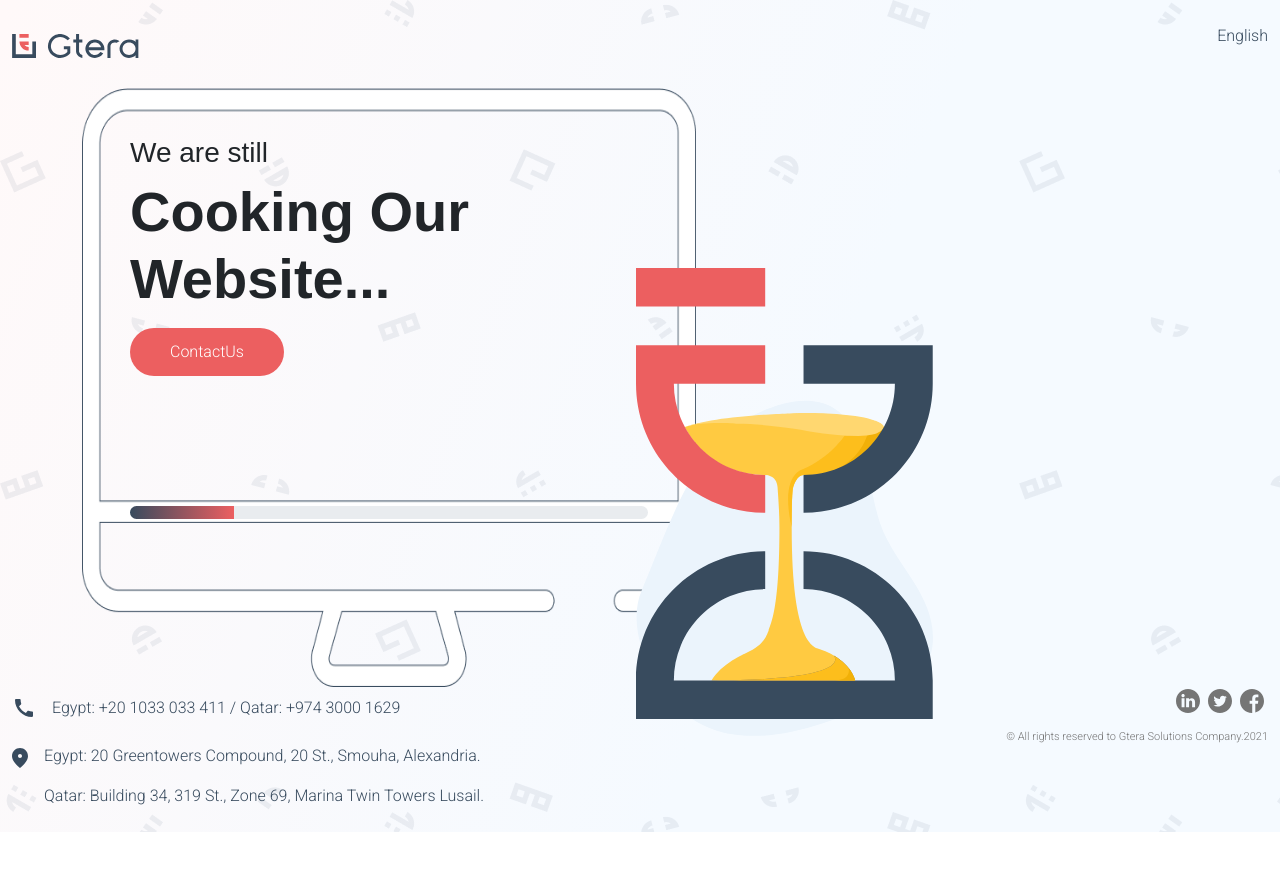
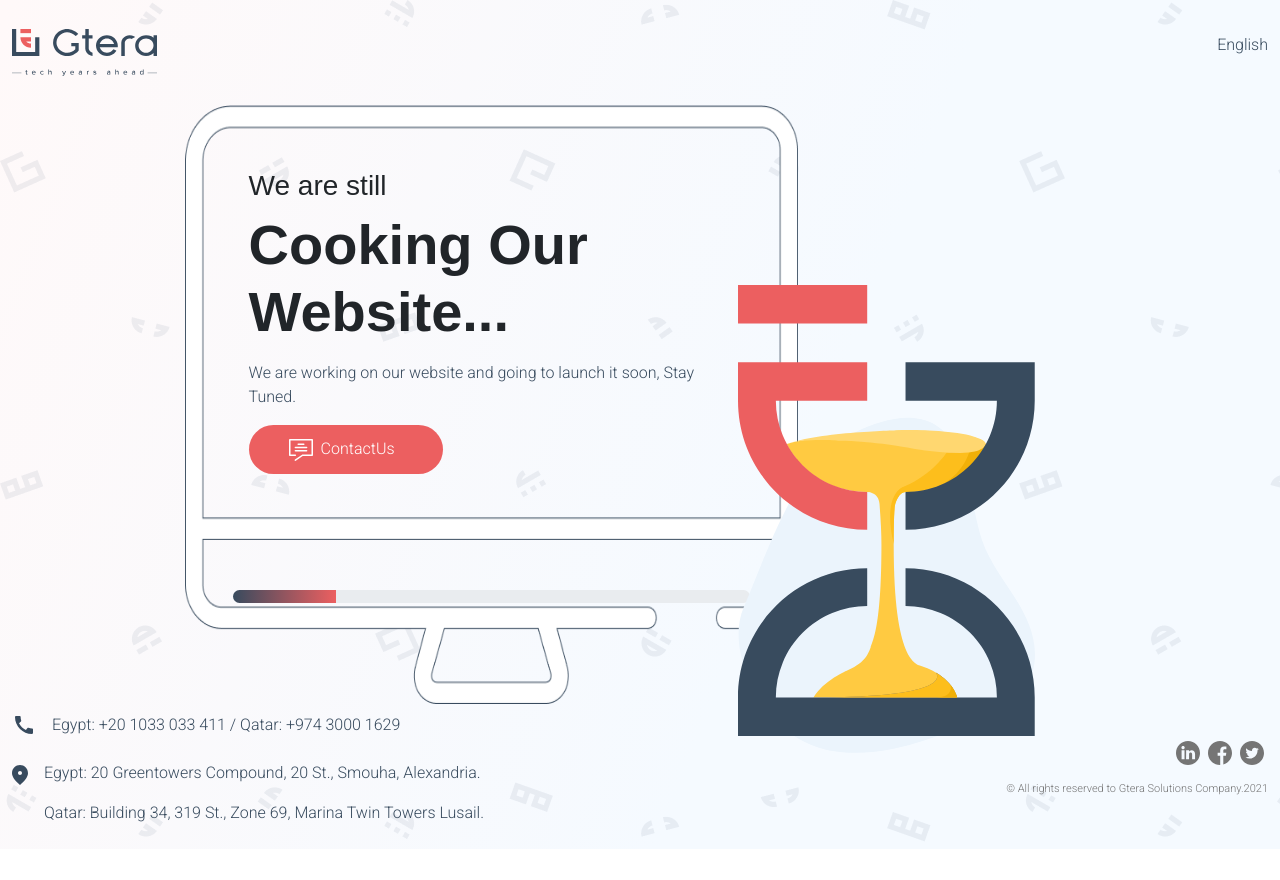
Before and after one commit to mai-mohamed/gtera, a React (Create React App) app: page / in a window 1280 px wide. Shown: the top 880 px of the page. Built offline with nearby package versions, Linux system fonts and the light colour scheme; a web font is replaced by a local one.

Commit message:
enhancing landing design

```diff
--- a/src/Pages/Landing/Footer/Footer.tsx
+++ b/src/Pages/Landing/Footer/Footer.tsx
@@ -10,7 +10,7 @@ import {
 const Footer = ({ intl: { messages } }: any) => {
   return (
     <footer className="container-fluid">
-      <div className="row">
+      <div className="row align-items-center">
         <div className="col-lg-6">
           <div className="d-flex align-items-start my-2">
             <img src={phoneIcon} alt="phone icon" />
@@ -24,19 +24,19 @@ const Footer = ({ intl: { messages } }: any) => {
             </div>
           </div>
         </div>
-        <div className="col-lg-6 text-lg-end text-center">
+        <div className="col-lg-6 text-lg-end">
           <div className="social-media">
             <a href="#" target="_blank" className="mx-1">
               <img src={linkedinIcon} alt="linkedin icon" />
             </a>
             <a href="#" target="_blank" className="mx-1">
+              <img src={facebookIcon} alt="facebook icon" />
+            </a>
+            <a href="#" target="_blank" className="mx-1">
               <img src={twitterIcon} alt="twitter icon" />
             </a>
-            <a href="#" target="_blank" className="mx-1">
-              <img src={facebookIcon} alt="facebook icon" />
-            </a>
           </div>
-          <small className="mt-3 d-block">{messages.landing.copyRights}</small>
+          <small className="my-3 d-block">{messages.landing.copyRights}</small>
         </div>
       </div>
     </footer>
--- a/src/Pages/Landing/Waiting/Waiting.scss
+++ b/src/Pages/Landing/Waiting/Waiting.scss
@@ -1,7 +1,7 @@
 .waiting__wrapper {
   @media (min-width: 590px) {
     .waiting-progress {
-      padding-top: 130px;
+      padding-top: 100px;
     }
   }
   @media (max-width: 590px) {
@@ -33,7 +33,7 @@
       display: none;
     }
   }
-}
+
   .waiting {
     @media (min-width: 590px) {
       background-image: url("./../../../assets/imgs/imac.png");
@@ -53,3 +53,4 @@
       max-width: 400px;
     }
   }
+}
--- a/src/Pages/Landing/Waiting/Waiting.tsx
+++ b/src/Pages/Landing/Waiting/Waiting.tsx
@@ -1,17 +1,20 @@
 import { ProgressBar } from "react-bootstrap";
 import { injectIntl } from "react-intl";
-import { waiting } from "../../../utils/imgs";
+import { messageIcon, waiting } from "../../../utils/imgs";
 import "./Waiting.scss";
 
 const Waiting = ({ intl: { messages } }: any) => {
   return (
-    <div className="container d-flex waiting__wrapper m-auto">
+    <div className="container d-flex waiting__wrapper justify-content-center">
       <div className=" waiting p-5">
-        <div className="waiting-content">
+        <div className="waiting-content p-3">
           <h3>{messages.landing.still}</h3>
           <h1>{messages.landing.cooking}</h1>
           <p className="my-3">{messages.landing.stayTuned}</p>
-          <button className="primary-btn">{messages.buttons.contact}</button>
+          <button className="primary-btn">
+            <img src={messageIcon} alt="message icon" />
+            <span className="mx-2">{messages.buttons.contact}</span>
+          </button>
         </div>
         <div className="waiting-progress">
           <ProgressBar now={20} />
--- a/src/assets/imgs/imgs.ts
+++ b/src/assets/imgs/imgs.ts
@@ -2,6 +2,7 @@ import locationIcon from "./location.svg";
 import facebookIcon from "./facebook.svg";
 import linkedinIcon from "./linkedin.svg";
 import twitterIcon from "./twitter.svg";
+import messageIcon from "./message.svg";
 import phoneIcon from "./phone.svg";
 import waiting from "./waiting.svg";
 import logo from "./logo.svg";
@@ -11,6 +12,7 @@ export {
   facebookIcon,
   linkedinIcon,
   twitterIcon,
+  messageIcon,
   phoneIcon,
   waiting,
   logo,
--- a/src/assets/local/en.ts
+++ b/src/assets/local/en.ts
@@ -4,6 +4,8 @@ const en = {
       still: "We are still",
       cooking: "Cooking Our Website...",
       contact: " Egypt: +20 1033 033 411 / Qatar: +974 3000 1629",
+      stayTuned:
+        "We are working on our website and going to launch it soon, Stay Tuned.",
       firstLocation:
         "Egypt: 20 Greentowers Compound, 20 St., Smouha, Alexandria.",
       secondLocation:
--- a/src/scss/_general.scss
+++ b/src/scss/_general.scss
@@ -2,6 +2,7 @@
 
 body {
   font-family: "Roboto", sans-serif;
+  font-size: 16px;
 }
 
 h1,
```
Also changed, not shown: src/assets/imgs/logo.svg, src/assets/imgs/message.svg (added). Lines whose indentation alone changed are shown as unchanged.
